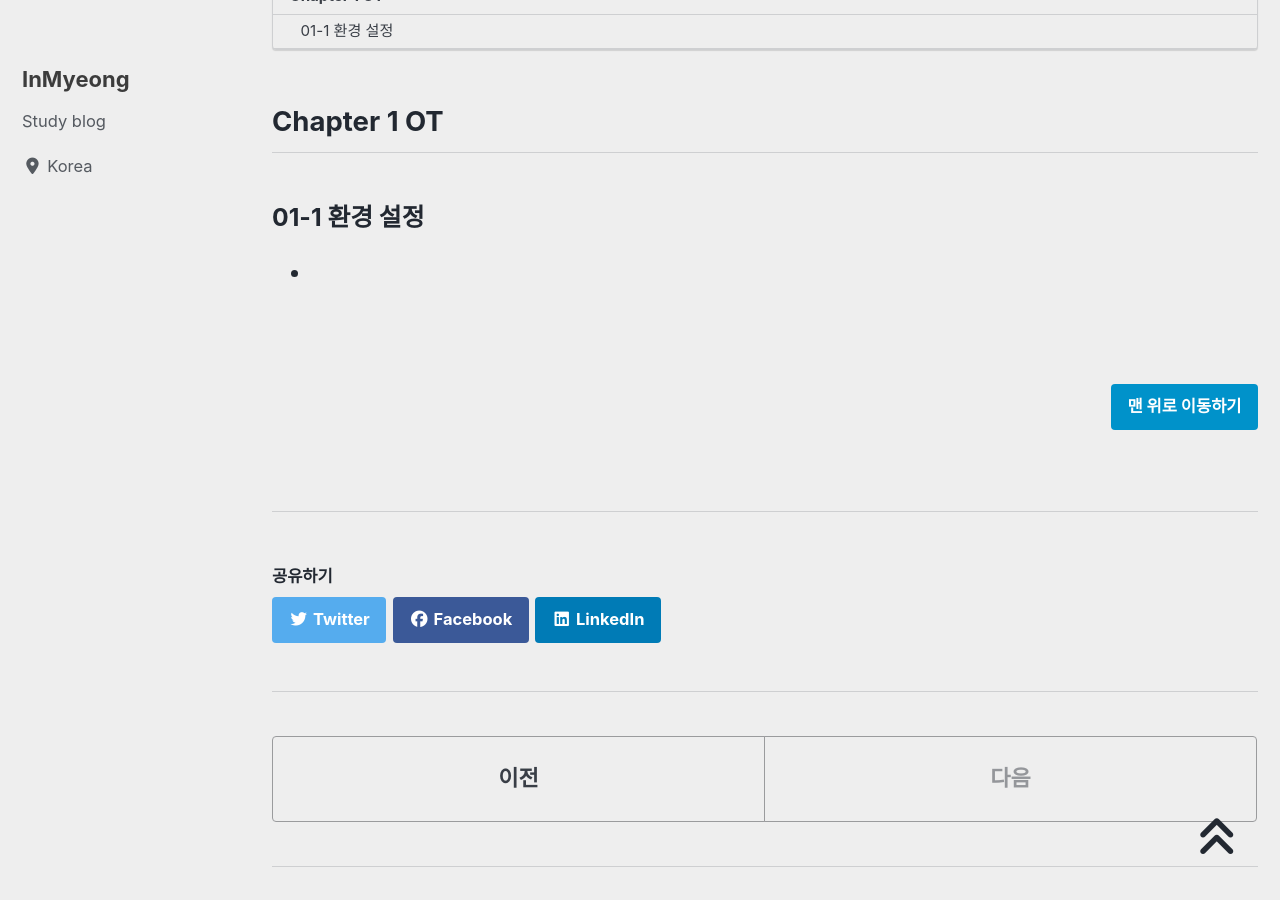
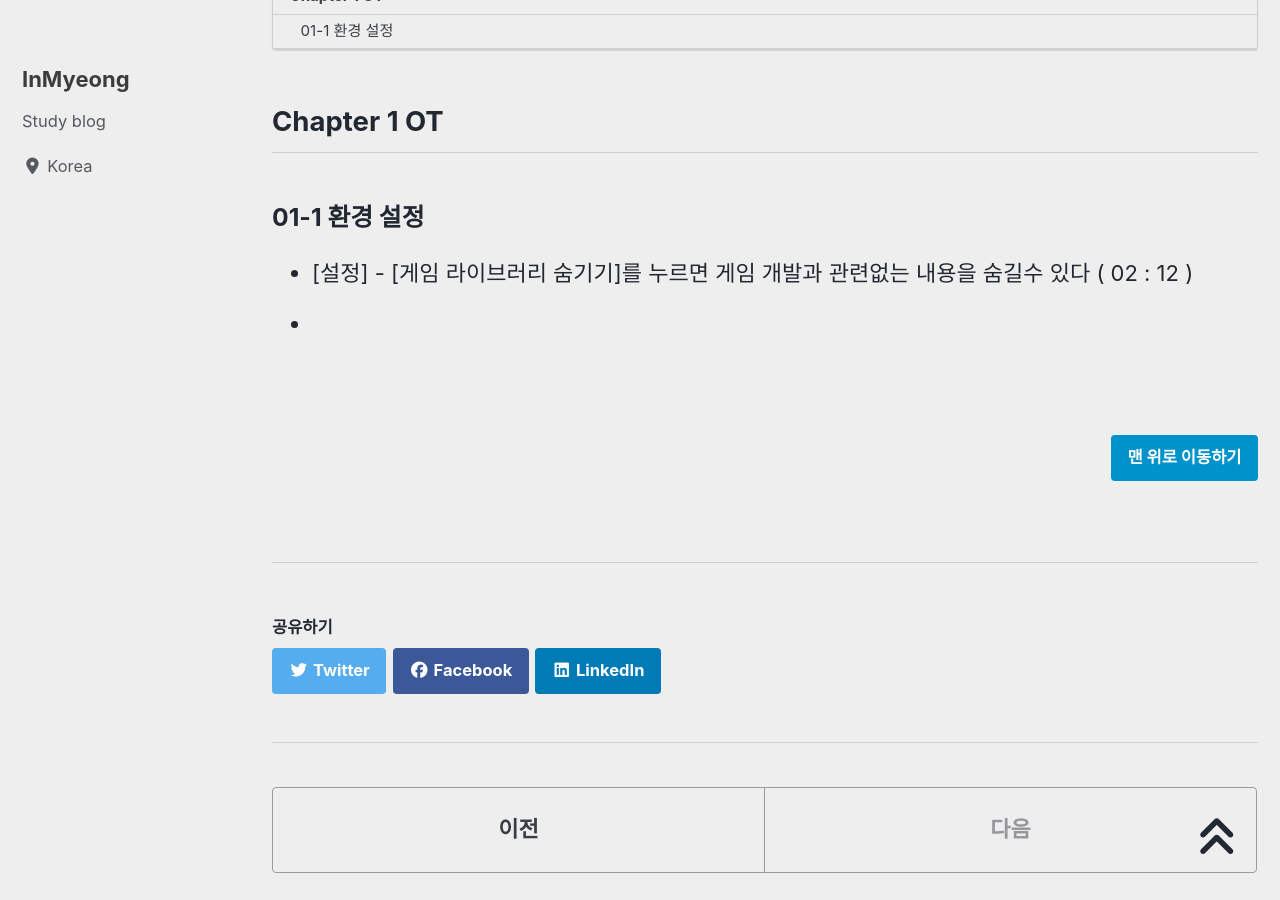
Before and after one commit to devMyeong/devMyeong.github.io, a Jekyll site: the page built from _posts/graphics/unreal/2021-12-07-unreal.md, in a window 1280 px wide and 900 px high, scrolled down 325 px. Built offline with Jekyll 4.4.1, drawn with Linux system fonts in a browser that asks for light colours; cached includes are drawn as plain includes; nearby versions of some CDN libraries; some web fonts are replaced; comment, search, counter and statistics services are not loaded.

Commit message:
update unreal chapter 01-1

```diff
--- a/_posts/graphics/unreal/2021-12-07-unreal.md
+++ b/_posts/graphics/unreal/2021-12-07-unreal.md
@@ -18,6 +18,7 @@ last_modified_at: 2021-12-07
 ## Chapter 1 OT
 
 ### 01-1 환경 설정
+- [설정] - [게임 라이브러리 숨기기]를 누르면 게임 개발과 관련없는 내용을 숨길수 있다 ( 02 : 12 )
 -
 
 <br>
```
